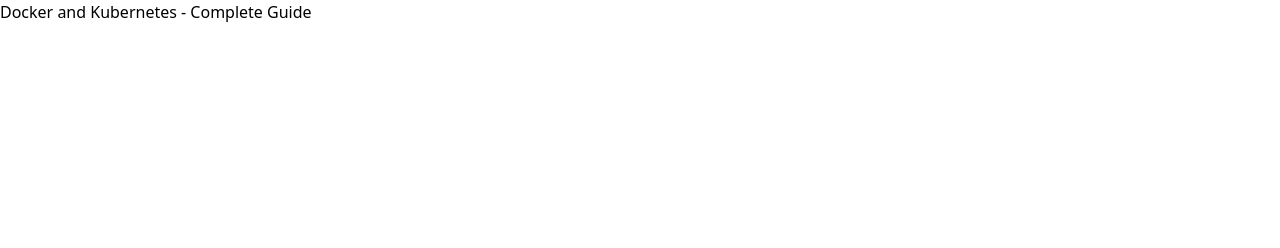
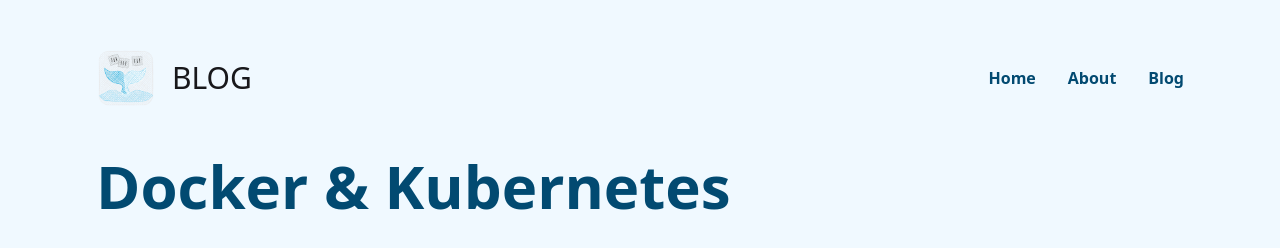
Before and after one commit to ThomasCode92/docker-k8s-complete-guide, an Astro site in the folder apps/docs/: page / in a window 1280 px wide. Built offline with nearby package versions, Linux system fonts and the light colour scheme; Astro itself is replaced by a stand-in of ours.

Commit message:
Updating the Layout

```diff
--- /dev/null
+++ b/apps/docs/src/components/Header.astro
@@ -0,0 +1,23 @@
+---
+
+---
+
+<header
+  class="flex justify-between items-center px-24 py-12 max-sm:px-5 max-sm:py-10 max-w-7xl w-full mx-auto"
+>
+  <a href="/" class="flex items-center gap-x-4">
+    <img
+      src="/images/logo.png"
+      alt="Logo"
+      width={60}
+      height={60}
+      class="rounded-2xl object-cover"
+    />
+    <p class="uppercase text-3xl text-zinc-900">blog</p></a
+  >
+  <ul class="flex gap-x-8">
+    <li><a href="/" class="text-sky-900 font-bold">Home</a></li>
+    <li><a href="/about" class="text-sky-900 font-bold">About</a></li>
+    <li><a href="/blog" class="text-sky-900 font-bold">Blog</a></li>
+  </ul>
+</header>
--- /dev/null
+++ b/apps/docs/src/components/Main.astro
@@ -0,0 +1,3 @@
+<main class="px-24 max-w-7xl mx-auto w-full max-sm:px-5">
+  <slot />
+</main>
--- a/apps/docs/src/layouts/Layout.astro
+++ b/apps/docs/src/layouts/Layout.astro
@@ -1,4 +1,5 @@
 ---
+import Header from "../components/Header.astro";
 import "../styles/global.css";
 
 interface Props {
@@ -10,7 +11,7 @@
 const {
   title,
   description = "Docker & Kubernetes - Complete Guide",
-  image,
+  image = "/images/logo.png",
 } = Astro.props;
 ---
 
@@ -24,7 +25,8 @@
     <title>{title}</title>
     <meta property="og:image" content={image} />
   </head>
-  <body class="min-h-screen">
+  <body class="min-h-screen bg-sky-50">
+    <Header />
     <slot />
   </body>
 </html>
--- a/apps/docs/src/pages/index.astro
+++ b/apps/docs/src/pages/index.astro
@@ -1,7 +1,12 @@
 ---
 import Layout from "../layouts/Layout.astro";
+import Main from "../components/Main.astro";
 ---
 
 <Layout title="Docker & Kubernetes - Complete Guide">
-  <h1>Docker and Kubernetes - Complete Guide</h1>
+  <Main>
+    <h1 class="text-6xl text-sky-900 font-bold mb-16 max-sm:text-2xl">
+      Docker & Kubernetes
+    </h1>
+  </Main>
 </Layout>
```
Also changed, not shown: apps/docs/public/images/logo.png (added).
